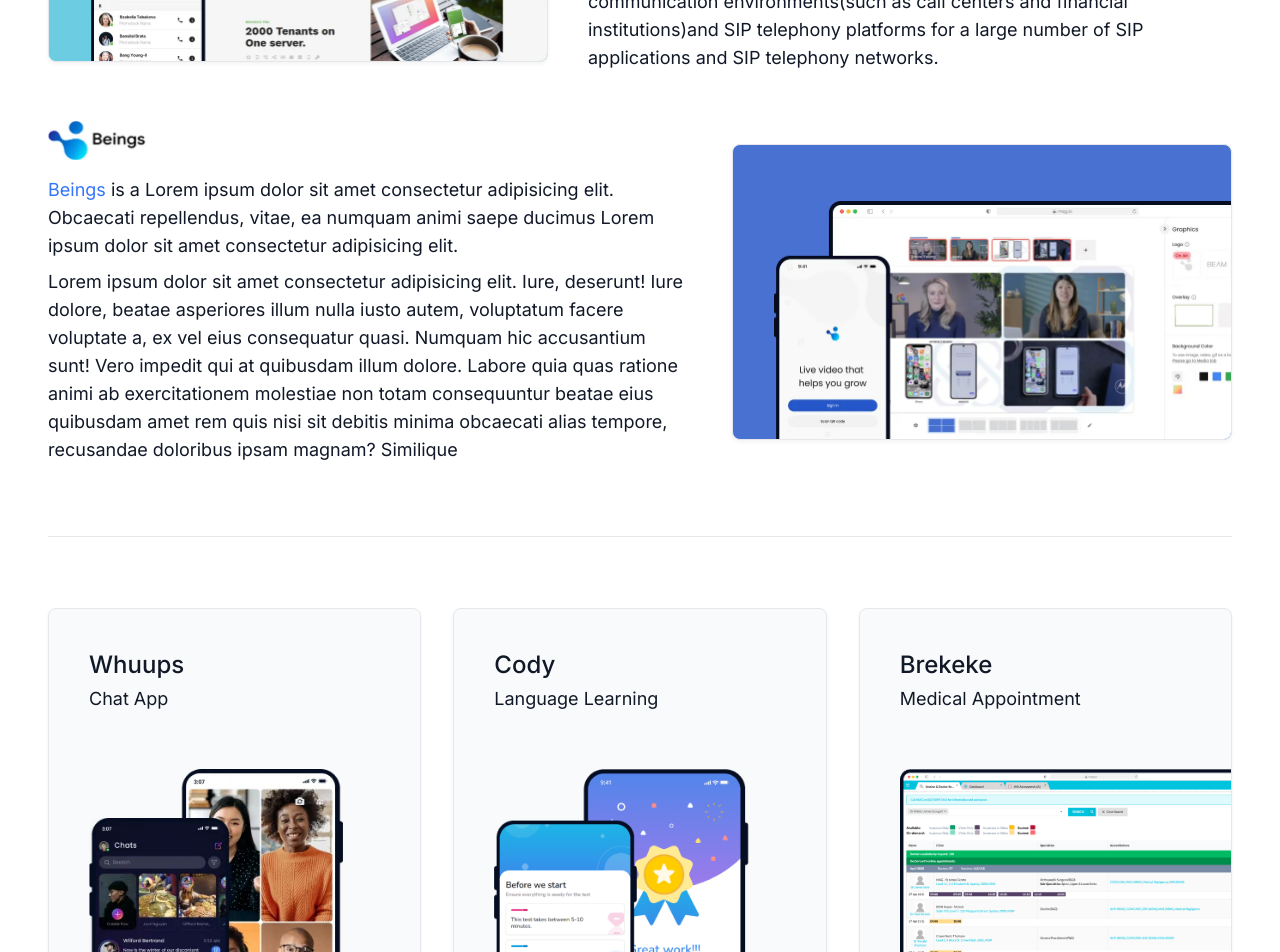
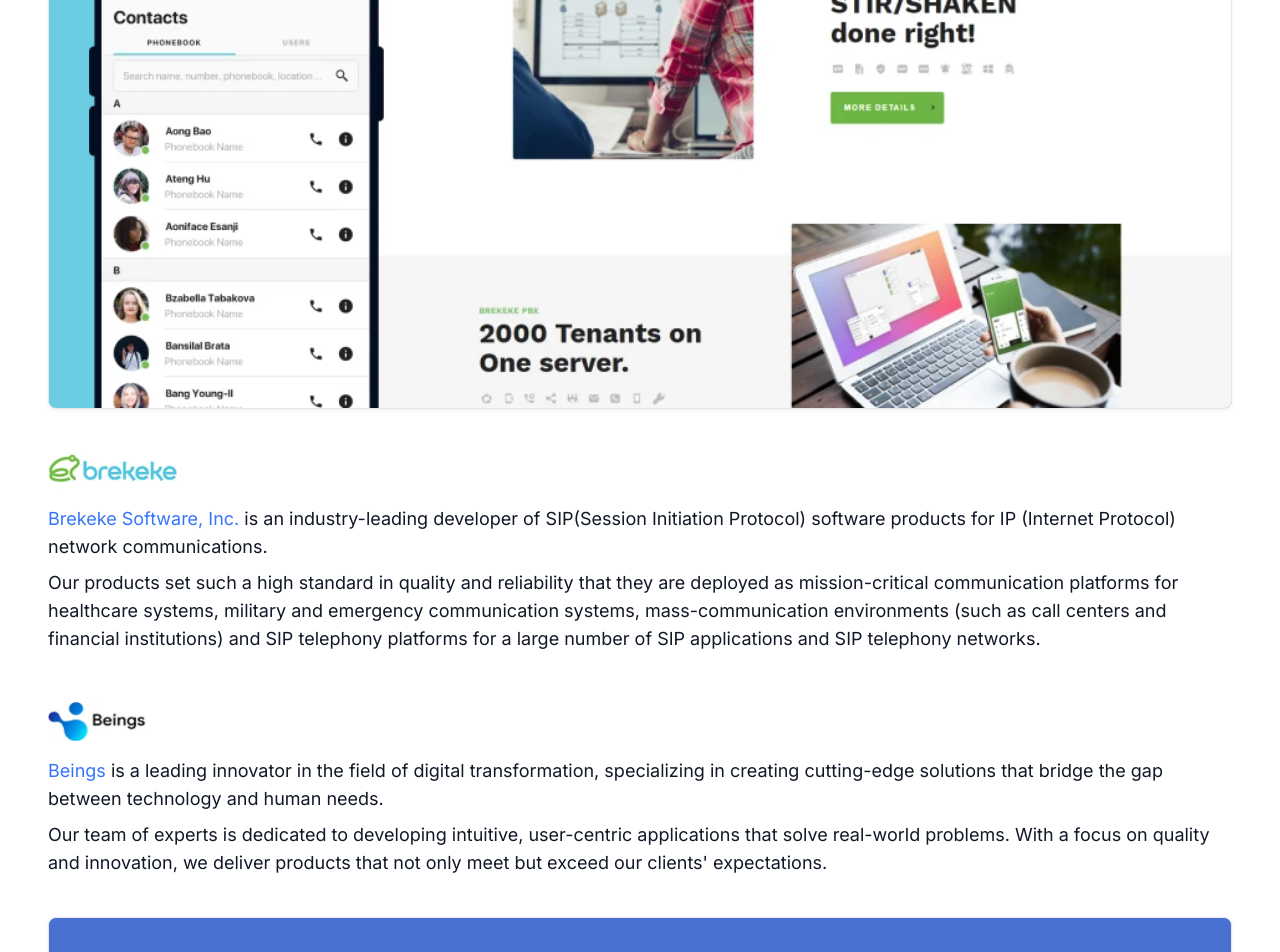
Before and after one commit to nongdan-dev/website, a Next.js app: page /our-work in a window 1280 px wide. Shown: the part 680-1632 px from the top of the page. Built offline with nearby package versions, Linux system fonts and the light colour scheme.

Commit message:
improve section feature

```diff
--- a/src/app/our-work/featured.tsx
+++ b/src/app/our-work/featured.tsx
@@ -1,58 +1,104 @@
+import Image, { StaticImageData } from 'next/image'
 import BeingsLogo from '@/assets/images/client-logos/beings.webp'
 import BrekekeLogo from '@/assets/images/client-logos/brekeke.webp'
 import BeingsThumbnail from '@/assets/images/project-thumbnails/Beings.webp'
 import BrekekeThumbnail from '@/assets/images/project-thumbnails/Brekeke.webp'
-import Image from 'next/image'
 
-export default function DreamProduct() {
+interface ProjectCardProps {
+  logo: StaticImageData
+  logoAlt: string
+  thumbnail: StaticImageData
+  thumbnailAlt: string
+  title: string
+  description: string[]
+  backgroundColor: string
+  reverse?: boolean
+}
+
+const ProjectCard = ({
+  logo,
+  logoAlt,
+  thumbnail,
+  thumbnailAlt,
+  title,
+  description,
+  backgroundColor,
+  reverse = false,
+}: ProjectCardProps) => {
   return (
-    <div className='flex flex-col gap-14 xl:gap-12'>
-      <div className='grid items-center gap-6 lg:grid-cols-[31.25rem,1fr] lg:gap-10'>
-        <div className='overflow-clip rounded-lg border border-gray-200 bg-[#6CCCE1] pl-10 pt-14 shadow-sm'>
-          <Image src={BrekekeThumbnail} alt='' className='w-full' />
+    <div className={`grid items-center gap-6 lg:grid-cols-[${reverse ? '1fr,31.25rem' : '31.25rem,1fr'}] lg:gap-10`}>
+      {!reverse && (
+        <div className={`overflow-clip rounded-lg border border-gray-200 ${backgroundColor} pl-10 pt-14 shadow-sm`}>
+          <Image src={thumbnail} alt={thumbnailAlt} className='w-full' priority />
         </div>
-        <div className='flex-col justify-center md:text-lg'>
-          <Image src={BrekekeLogo} alt='' className='mb-4 h-10 w-fit' />
-          <p className='mb-2'>
-            <span className='text-primary-500'>Brekeke Software, Inc. </span>
-            is an industry-leading developer of SIP(Session Initiation Protocol)
-            software products for IP (Internet Protocol) network communications.
+      )}
+
+      <div className={`flex-col justify-center md:text-lg ${reverse ? 'order-last lg:order-none' : ''}`}>
+        <Image
+          src={logo}
+          alt={logoAlt}
+          className='mb-4 h-10 w-fit'
+          width={160}
+          height={40}
+          priority
+        />
+        {description.map((paragraph, index) => (
+          <p key={index} className={index < description.length - 1 ? 'mb-2' : ''}>
+            {index === 0 ? (
+              <>
+                <span className='text-primary-500'>{title} </span>
+                {paragraph.replace(title, '').trimStart()}
+              </>
+            ) : (
+              paragraph
+            )}
           </p>
-          <p>
-            Our products set such a high standard in quality and reliability
-            that they are deployed as mission-critical communication platforms
-            for healthcare systems, military and emergency communication
-            systems, mass-communication environments(such as call centers and
-            financial institutions)and SIP telephony platforms for a large
-            number of SIP applications and SIP telephony networks.
-          </p>
-        </div>
+        ))}
       </div>
 
-      <div className='grid items-center gap-6 lg:grid-cols-[1fr,31.25rem] lg:gap-10'>
-        <div className='order-last flex-col justify-center md:text-lg lg:order-none'>
-          <Image src={BeingsLogo} alt='' className='mb-4 h-10 w-fit' />
-          <p className='mb-2'>
-            <span className='text-primary-500'>Beings </span>
-            is a Lorem ipsum dolor sit amet consectetur adipisicing elit.
-            Obcaecati repellendus, vitae, ea numquam animi saepe ducimus Lorem
-            ipsum dolor sit amet consectetur adipisicing elit.
-          </p>
-          <p>
-            Lorem ipsum dolor sit amet consectetur adipisicing elit. Iure,
-            deserunt! Iure dolore, beatae asperiores illum nulla iusto autem,
-            voluptatum facere voluptate a, ex vel eius consequatur quasi.
-            Numquam hic accusantium sunt! Vero impedit qui at quibusdam illum
-            dolore. Labore quia quas ratione animi ab exercitationem molestiae
-            non totam consequuntur beatae eius quibusdam amet rem quis nisi sit
-            debitis minima obcaecati alias tempore, recusandae doloribus ipsam
-            magnam? Similique
-          </p>
+      {reverse && (
+        <div className={`overflow-clip rounded-lg border border-gray-200 ${backgroundColor} pl-10 pt-14 shadow-sm`}>
+          <Image src={thumbnail} alt={thumbnailAlt} className='w-full' priority />
         </div>
-        <div className='overflow-clip rounded-lg border border-gray-200 bg-[#4971D1] pl-10 pt-14 shadow-sm'>
-          <Image src={BeingsThumbnail} alt='' className='w-full' />
-        </div>
-      </div>
+      )}
     </div>
   )
 }
+
+export default function FeaturedProjects() {
+  const projects: ProjectCardProps[] = [
+    {
+      logo: BrekekeLogo,
+      logoAlt: 'Brekeke Software Logo',
+      thumbnail: BrekekeThumbnail,
+      thumbnailAlt: 'Brekeke Software Project',
+      title: 'Brekeke Software, Inc.',
+      description: [
+        'is an industry-leading developer of SIP(Session Initiation Protocol) software products for IP (Internet Protocol) network communications.',
+        'Our products set such a high standard in quality and reliability that they are deployed as mission-critical communication platforms for healthcare systems, military and emergency communication systems, mass-communication environments (such as call centers and financial institutions) and SIP telephony platforms for a large number of SIP applications and SIP telephony networks.'
+      ],
+      backgroundColor: 'bg-[#6CCCE1]'
+    },
+    {
+      logo: BeingsLogo,
+      logoAlt: 'Beings Logo',
+      thumbnail: BeingsThumbnail,
+      thumbnailAlt: 'Beings Project',
+      title: 'Beings',
+      description: [
+        'is a leading innovator in the field of digital transformation, specializing in creating cutting-edge solutions that bridge the gap between technology and human needs.',
+        'Our team of experts is dedicated to developing intuitive, user-centric applications that solve real-world problems. With a focus on quality and innovation, we deliver products that not only meet but exceed our clients\' expectations.'
+      ],
+      backgroundColor: 'bg-[#4971D1]',
+      reverse: true
+    }
+  ]
+
+  return (
+    <div className='flex flex-col gap-14 xl:gap-12'>
+      {projects.map((project, index) => (
+        <ProjectCard key={index} {...project} />
+      ))}
+    </div>
+  )
+}
```
